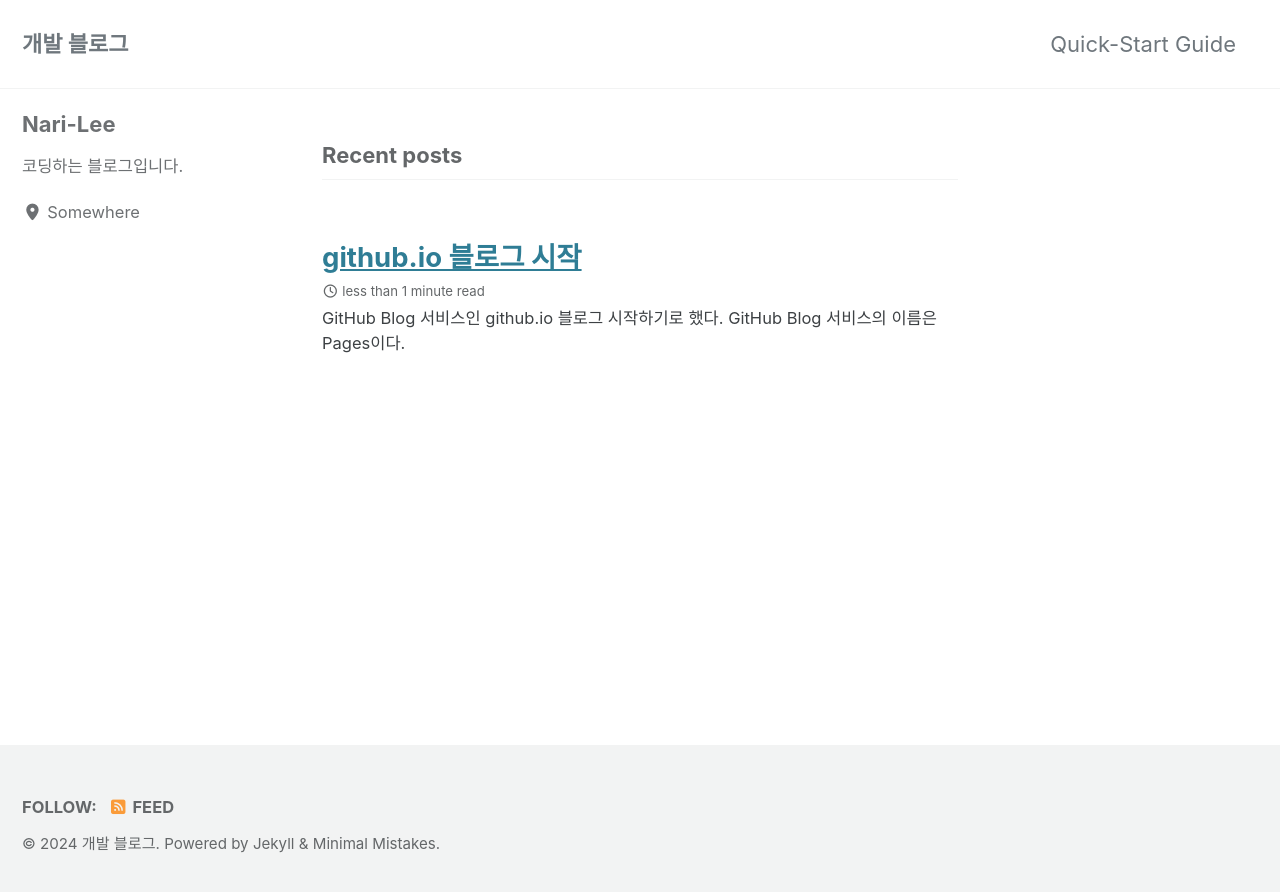
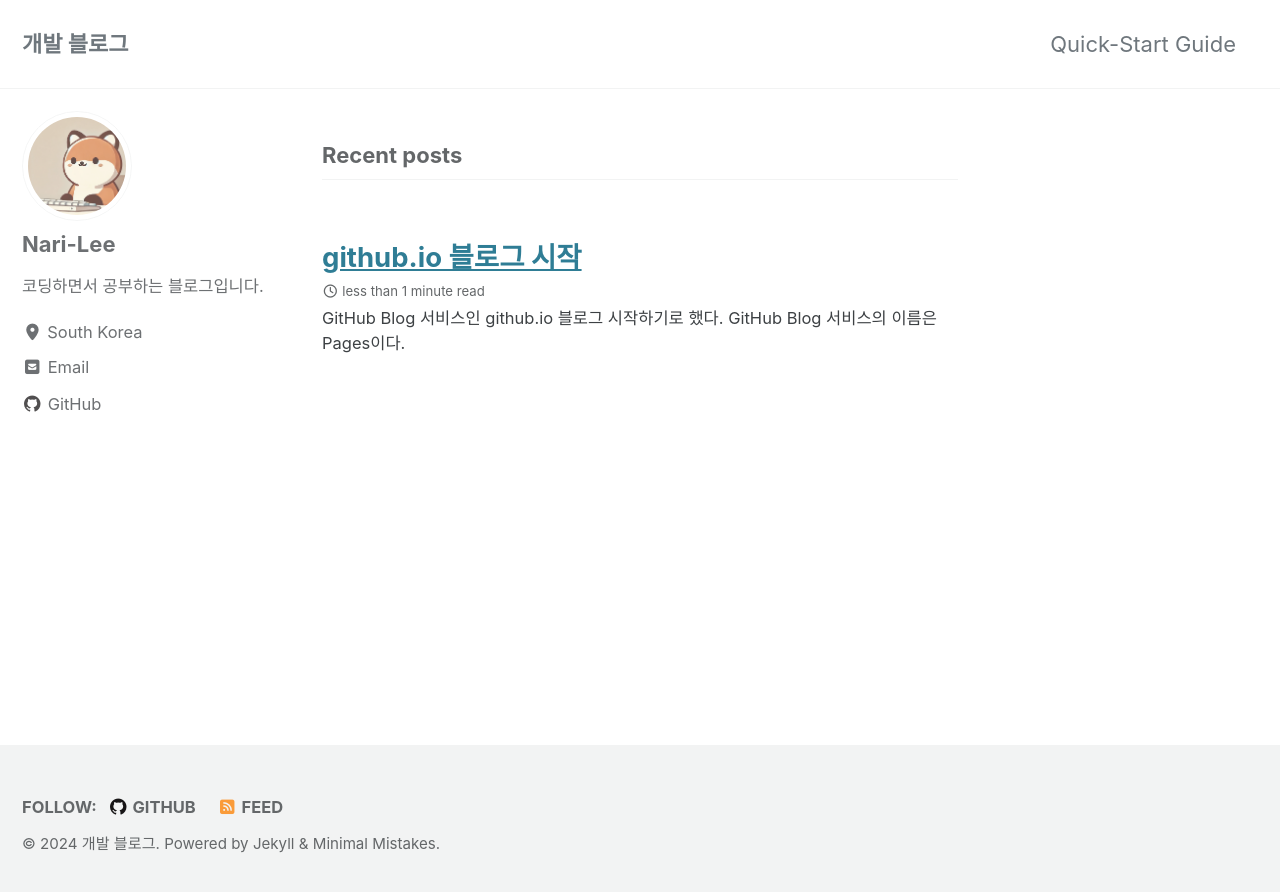
Before and after one commit to Nari-Lee/nari-lee.github.io, a Jekyll site: the page built from index.html, in a window 1280 px wide. Shown: the top 892 px of the page. Built offline with Jekyll 4.4.1, drawn with Linux system fonts in a browser that asks for light colours; cached includes are drawn as plain includes; the list of posts is cut into pages by our own code.

Commit message:
_config.yml 수정

```diff
--- a/_config.yml
+++ b/_config.yml
@@ -114,14 +114,14 @@ analytics:
 # Site Author
 author:
   name             : "Nari-Lee"
-  avatar           : # path of avatar image, e.g. "/assets/images/bio-photo.jpg"
-  bio              : "코딩하는 블로그입니다."
-  location         : "Somewhere"
+  avatar           : "/assets/images/thumbnail-fox.jpeg"
+  bio              : "코딩하면서 공부하는 블로그입니다."
+  location         : "South Korea"
   email            :
   links:
     - label: "Email"
       icon: "fas fa-fw fa-envelope-square"
-      # url: "mailto:your.name@email.com"
+      url: "donarudo@duck.com"
     - label: "Website"
       icon: "fas fa-fw fa-link"
       # url: "https://your-website.com"
@@ -133,7 +133,7 @@ author:
       # url: "https://facebook.com/"
     - label: "GitHub"
       icon: "fab fa-fw fa-github"
-      # url: "https://github.com/"
+      url: "https://github.com/Nari-Lee"
     - label: "Instagram"
       icon: "fab fa-fw fa-instagram"
       # url: "https://instagram.com/"
@@ -149,7 +149,7 @@ footer:
       # url:
     - label: "GitHub"
       icon: "fab fa-fw fa-github"
-      # url:
+      url: "https://github.com/Nari-Lee"
     - label: "GitLab"
       icon: "fab fa-fw fa-gitlab"
       # url:
@@ -227,7 +227,7 @@ sass:
 
 # Outputting
 permalink: /:categories/:title/
-timezone: # https://en.wikipedia.org/wiki/List_of_tz_database_time_zones
+timezone: Asia/Seoul # https://en.wikipedia.org/wiki/List_of_tz_database_time_zones
 
 
 # Pagination with jekyll-paginate
```
Also changed, not shown: assets/images/thumbnail-fox.jpeg (added), 1 other file.
